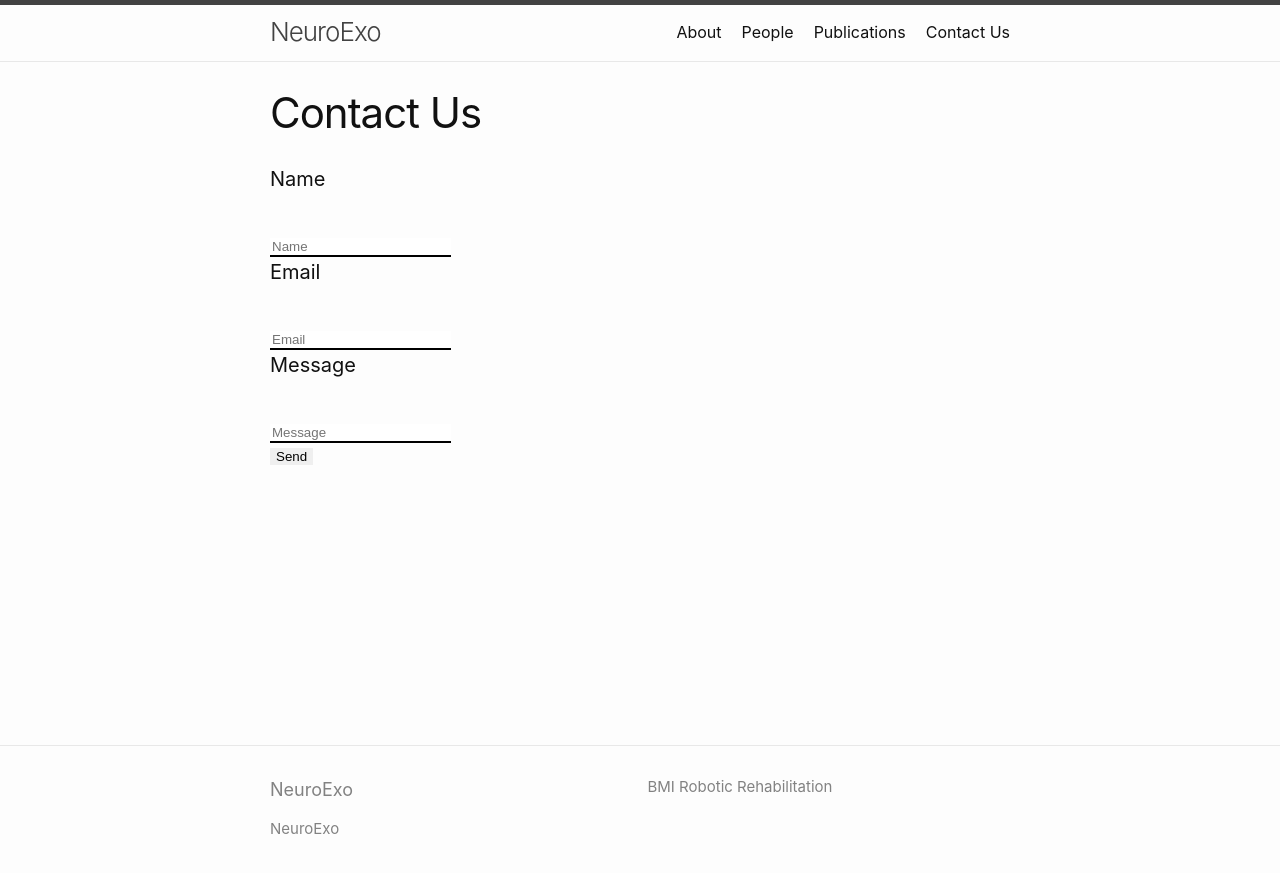
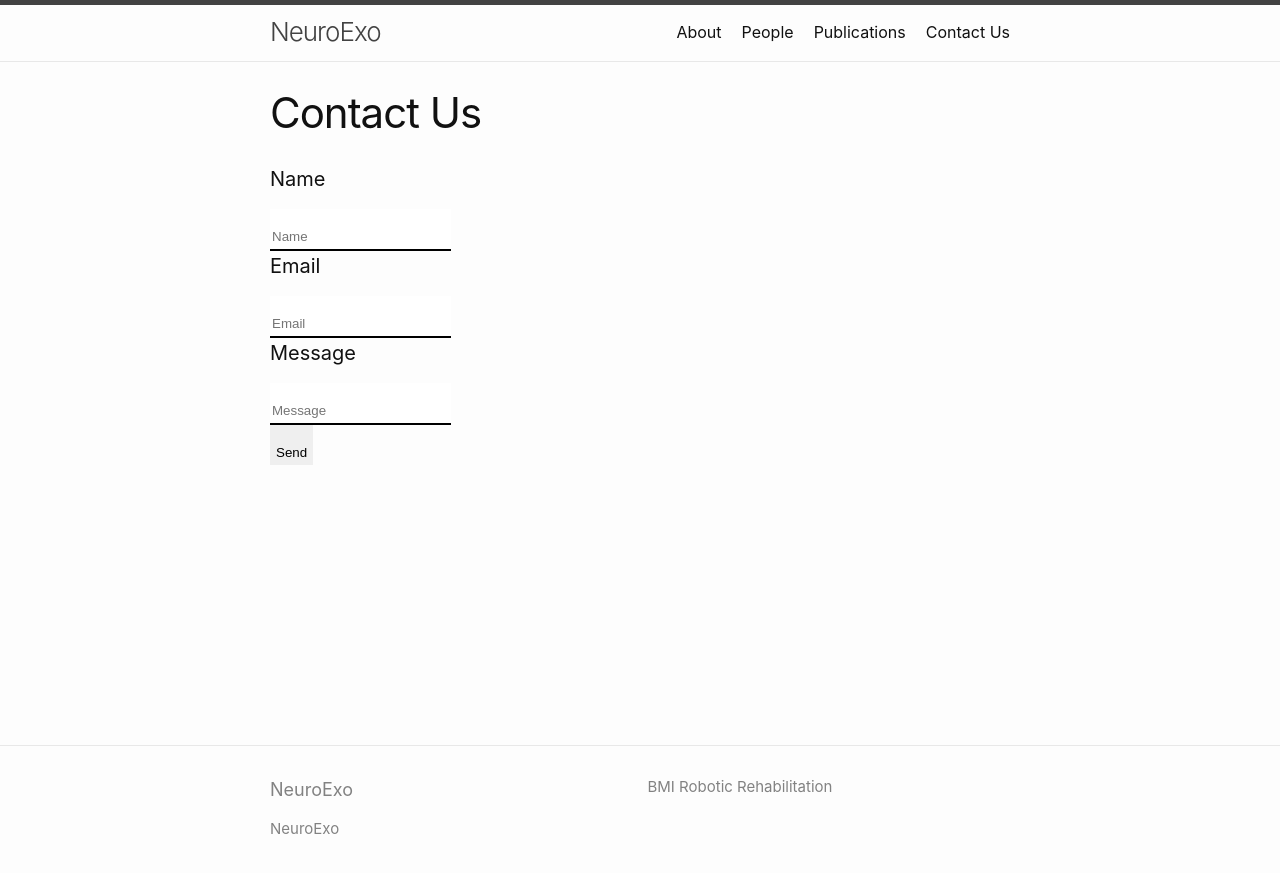
Before and after one commit to arcraik/neuroexo-website, a Jekyll site: the page built from contact.md, in a window 1280 px wide. Shown: the top 873 px of the page. Built offline with Jekyll 4.4.1, drawn with Linux system fonts in a browser that asks for light colours.

Commit message:
Update contact.md

```diff
--- a/contact.md
+++ b/contact.md
@@ -8,6 +8,8 @@ title: Contact Us
             input {
                 border: none;
                 border-bottom: 2px solid black;
+                padding-top: 20px;
+                padding-bottom: 5px;
             }
             input[type=submit] {
                 border: none;
@@ -24,15 +26,10 @@ title: Contact Us
 
 <form action="https://docs.google.com/forms/d/e/1FAIpQLSfzO-mkf1gKY5kpA8piBab6h6KymTF0sMOzfcbuRoEvuL6SOA/formResponse" method="post" target="hidden_iframe" onsubmit="submitted=true;">
     <label><h4>Name</h4></label>
-    <br>
     <input name="entry.134554697" type="text" placeholder="Name" />
-    <br>
     <label><h4>Email</h4></label>
-    <br>
     <input name="entry.17102386" type="email" placeholder="Email"/>
-    <br>
     <label><h4>Message</h4></label>
-    <br>
     <input name="entry.616702237" type="text" placeholder="Message" />
     <br>
     <input type="submit" value="Send" />
```
